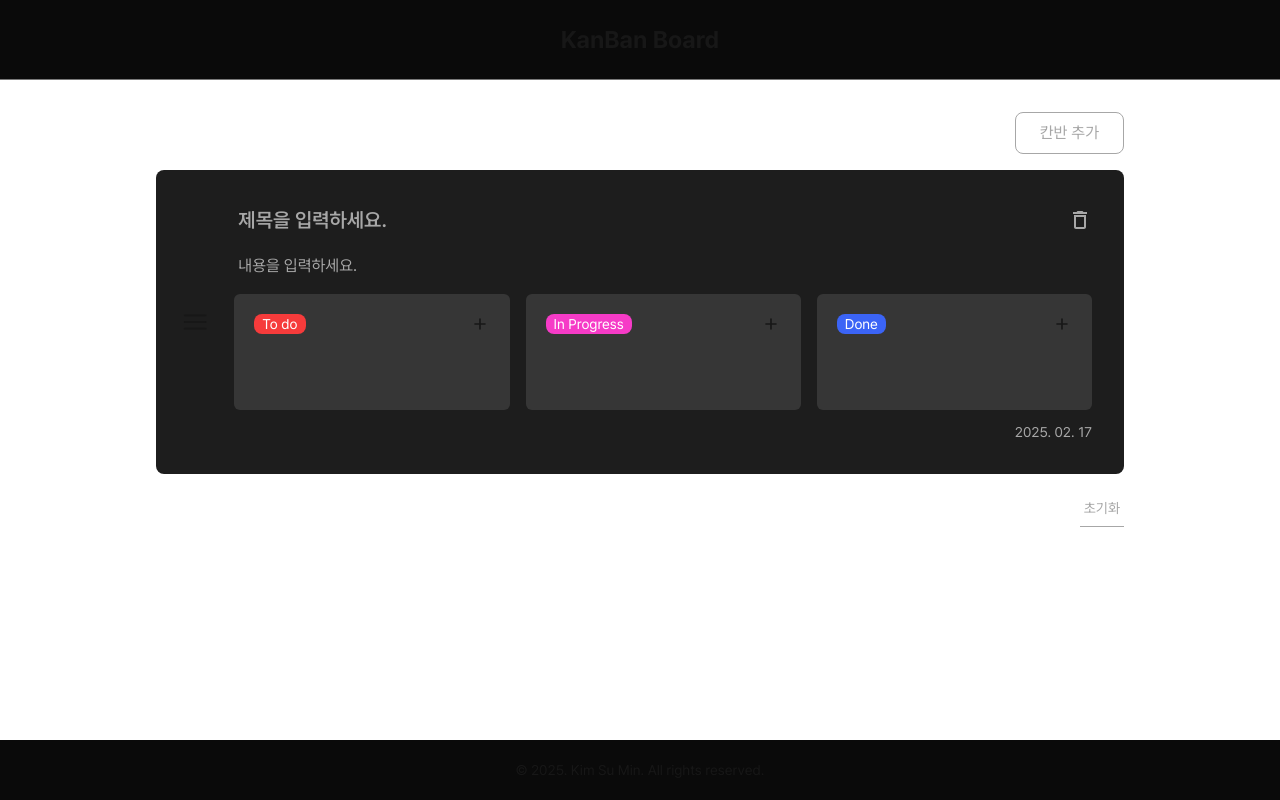
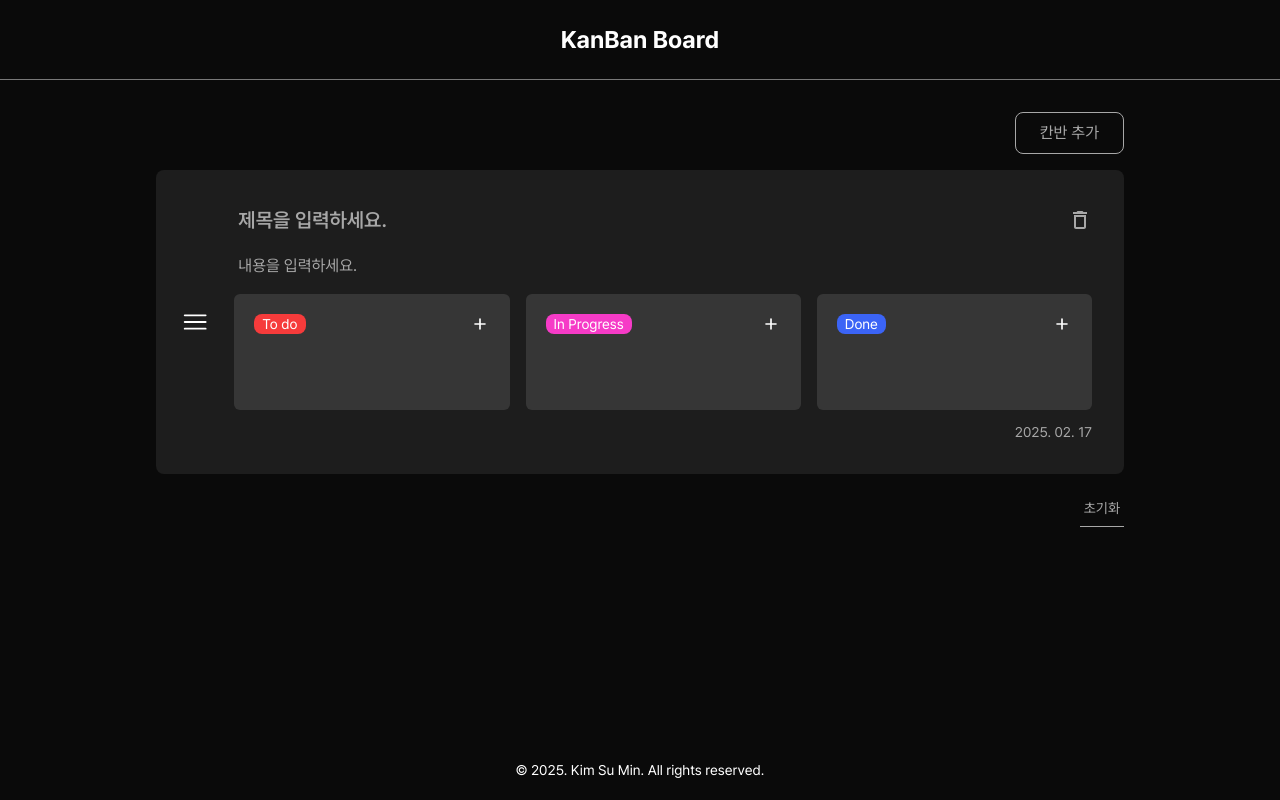
Before and after one commit to ssumanlife/kanban-todo, a Next.js app: page / in a window 1280 px wide. Built offline with nearby package versions, Linux system fonts and the light colour scheme.

Commit message:
fix: bg color (#30)

```diff
--- a/app/globals.css
+++ b/app/globals.css
@@ -3,8 +3,9 @@
 @tailwind utilities;
 
 :root {
-  --background: #ffffff;
-  --foreground: #171717;
+  --background: #0a0a0a;
+  --foreground: #0a0a0a;
+  --color-white: #ffffff;
 }
 
 @media (prefers-color-scheme: dark) {
@@ -15,7 +16,7 @@
 }
 
 body {
-  color: var(--foreground);
+  color: var(--color-white);
   background: var(--background);
   font-family: var(--font-pretend), sans-serif;
 }
```
